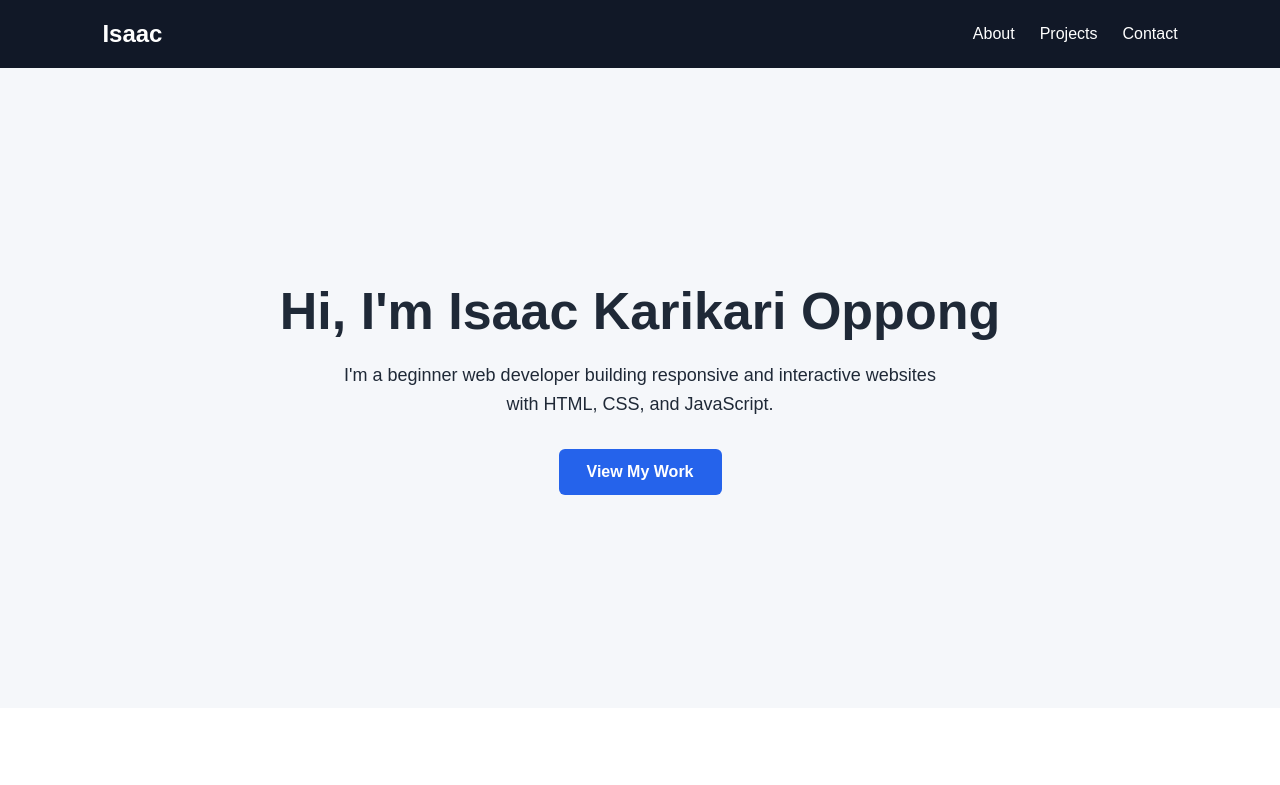
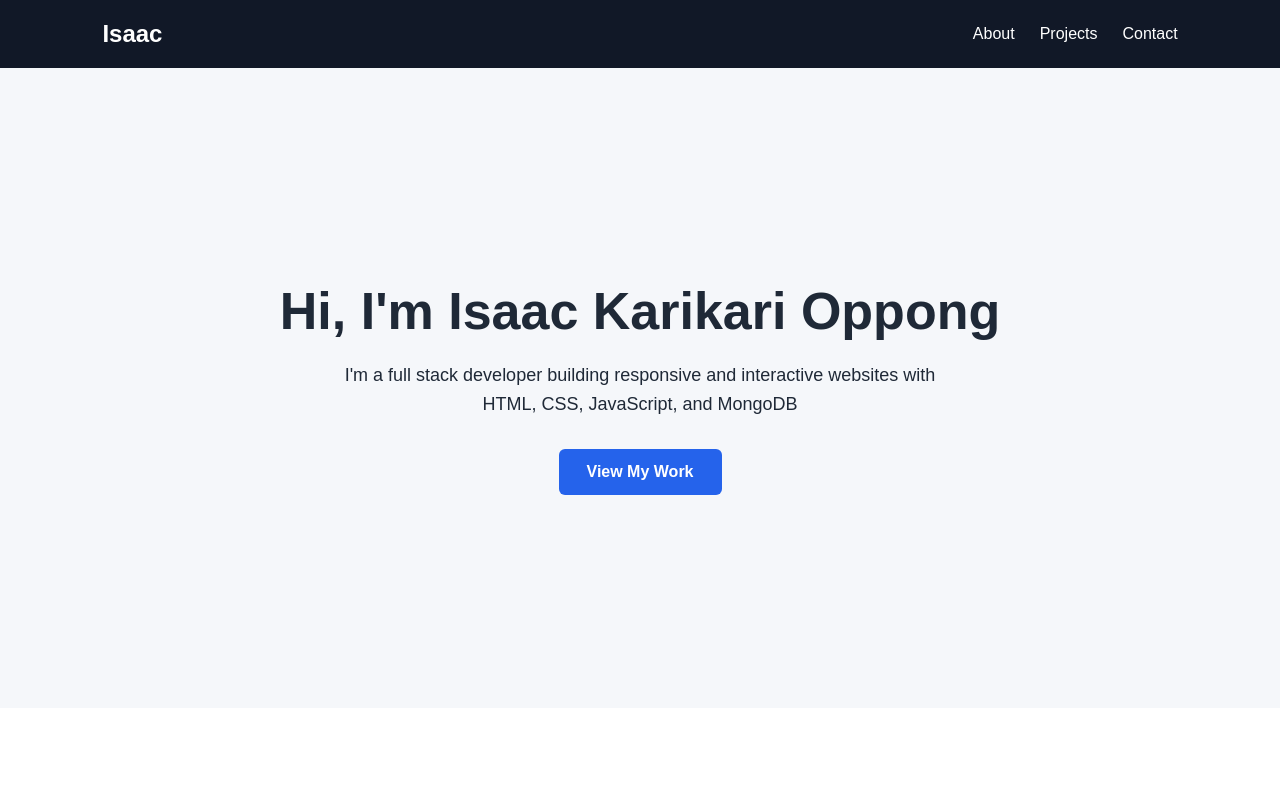
Before and after one commit to ike-hub-droid/Portfolio-site, a plain HTML site: page index.html in a window 1280 px wide. Shown: the top 785 px of the page. Drawn offline with Linux system fonts and the light colour scheme.

Commit message:
Update title and hero text to full stack developer

```diff
--- a/index.html
+++ b/index.html
@@ -2,12 +2,12 @@
     <html lang="en">
     <head>
         <meta charset="UTF-8">
-        <meta name="description" content="Isaac Karikari Oppong — beginner full stack developer building responsive websites with HTML, CSS, JavaScript, and the MERN stack.">
+        <meta name="description" content="Isaac Karikari Oppong — full stack developer building responsive websites with HTML, CSS, JavaScript, and the MERN stack.">
         <meta name="viewport" content="width=device-width, initial-scale=1.0">
-        <meta property="og:title" content="Isaac Karikari Oppong | Web Developer">
-<meta property="og:description" content="Portfolio showcasing my journey and projects as a beginner full stack developer.">
+        <meta property="og:title" content="Isaac Karikari Oppong | Full Stack Developer">
+<meta property="og:description" content="Portfolio showcasing my journey and projects as a full stack developer.">
 <meta property="og:type" content="website">
-        <title>Isaac | Web Developer</title>
+        <title>Isaac | Full Stack Developer</title>
         <link rel="stylesheet" href="style.css">
         <link rel="icon" href="favicon.ico">
     </head>
@@ -33,8 +33,8 @@
             <h1>Hi, I'm Isaac Karikari Oppong</h1>
 
             <p>
-                I'm a beginner web developer building responsive and
-                interactive websites with HTML, CSS, and JavaScript.
+                I'm a full stack developer building responsive and
+                interactive websites with HTML, CSS, JavaScript, and MongoDB
             </p>
 
             <a href="#projects" class="hero-button">View My Work</a>
```
